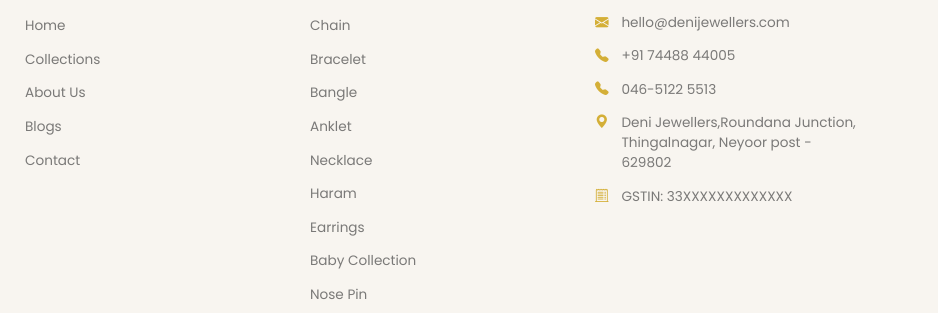
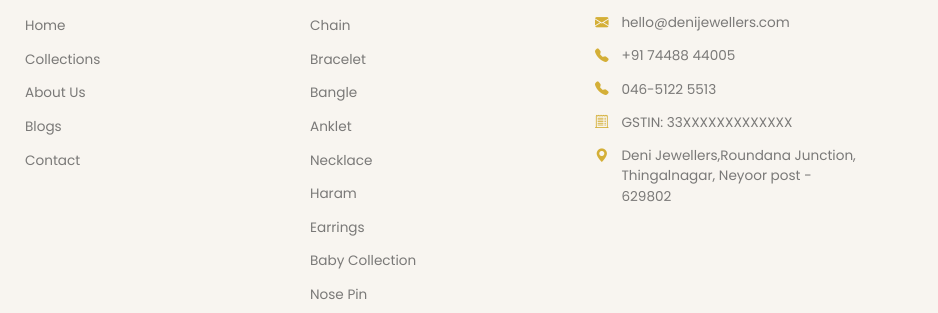
Before and after one commit to zorotechsolution/deni-jewellers, a plain HTML site: page index.html in a window 1280 px wide. Shown: the part 9277-9590 px from the top of the page, 342-1280 px from the left. Drawn offline with nearby package versions, Linux system fonts and the light colour scheme; a web font is replaced by a local one.

Commit message:
Small change

```diff
--- a/index.html
+++ b/index.html
@@ -566,8 +566,8 @@
             <li><i class="bi bi-envelope-fill me-2 text-gold"></i>hello@denijewellers.com</li>
             <li><i class="bi bi-telephone-fill me-2 text-gold"></i>+91 74488 44005</li>
             <li><i class="bi bi-telephone-fill me-2 text-gold"></i>046-5122 5513</li>
+            <li><i class="bi bi-receipt-cutoff me-2 text-gold"></i>GSTIN: 33XXXXXXXXXXXXX</li>
             <li><i class="bi bi-geo-alt-fill me-2 text-gold"></i>Deni Jewellers,Roundana Junction, Thingalnagar, Neyoor post - 629802</li>
-            <li><i class="bi bi-receipt-cutoff me-2 text-gold"></i>GSTIN: 33XXXXXXXXXXXXX</li>
           </ul>
         </div>
       </div>
```
Also changed, not shown: about.html (+1 -0 lines).
